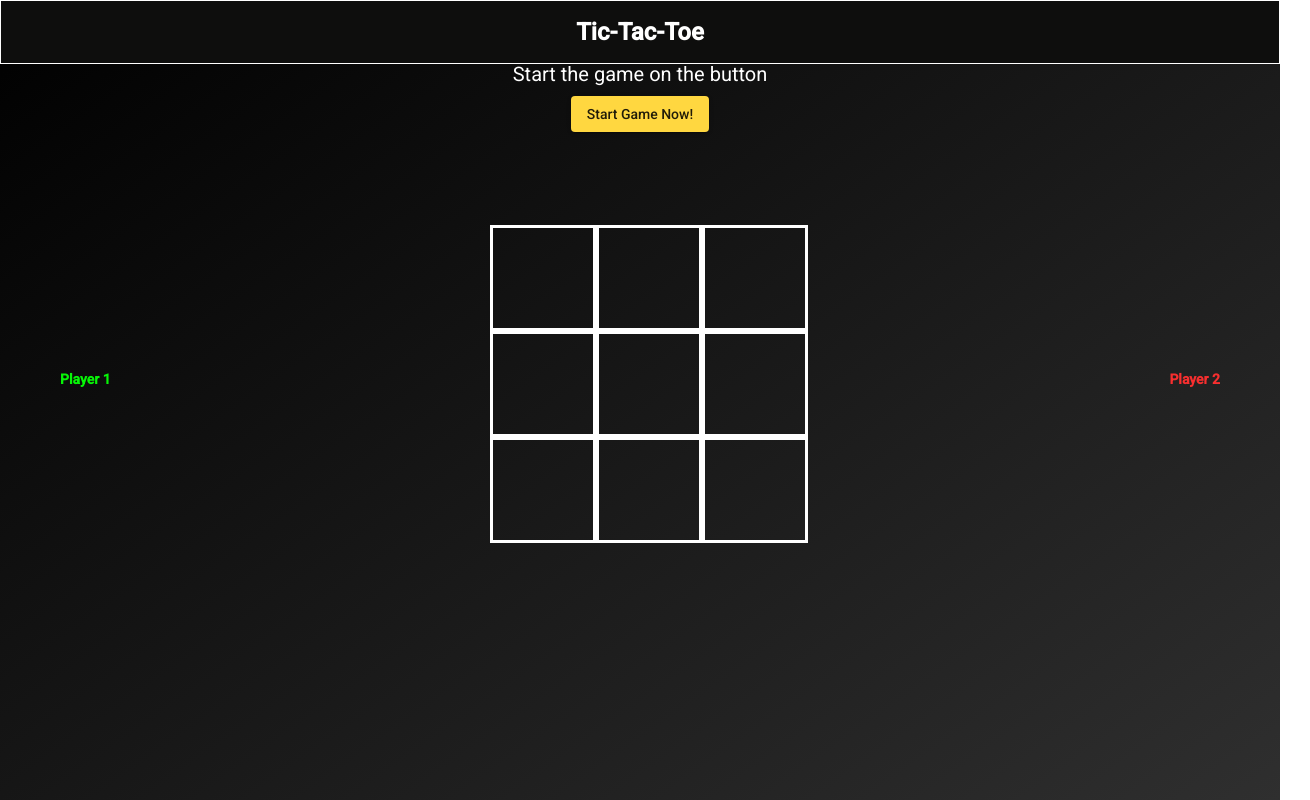
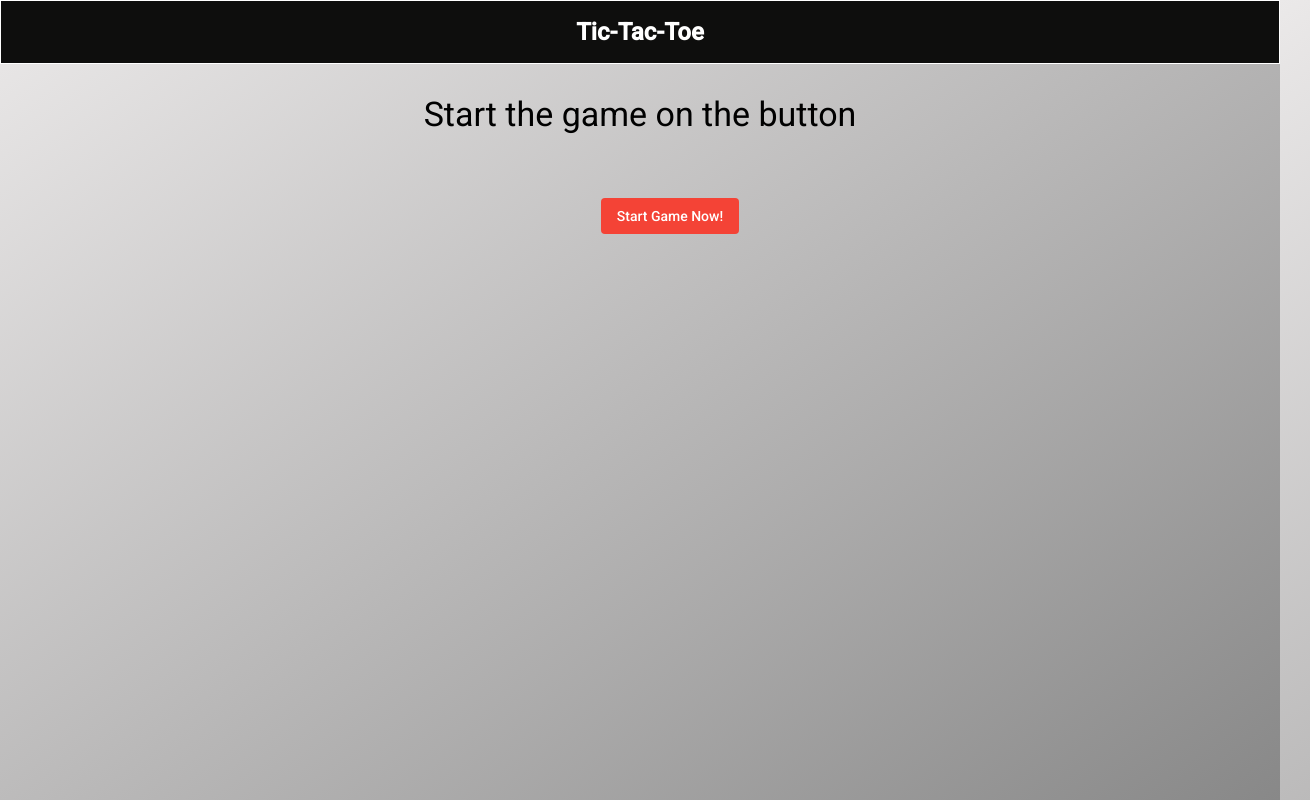
Before and after one commit to DanteWaker/tic-tac-toe-marvel, an Angular app: page / in a window 1280 px wide. Shown: the whole page, 1310 px wide, since content can reach past the window. Built offline with nearby package versions, Linux system fonts and the light colour scheme.

Commit message:
version-0.3

```diff
--- a/src/app/game/game.component.html
+++ b/src/app/game/game.component.html
@@ -6,19 +6,32 @@
     </div>
 
     <div class="field">
-        <p class="text">
+        <p class="current-status mat-display-1">
             Start the game on the button
         </p>
     </div>
 
     <div class="field" style="width: 100%">
-        <button (click)="startGame()" position="0" mat-raised-button color="accent" class="start-game-button">Start Game Now!</button>
+        <button
+        (click)="startGame()"
+        position="0"
+        mat-flat-button color="warn"
+        class="start-game-button">Start Game Now!</button>
+
+    <!--
+        <button
+        (click)="startGame()"
+        position="0"
+        mat-flat-button color="primary"
+        *ngIf="this.game.gameStatus === 1"
+        class="start-game-button">Restart!</button>
+    -->
     </div>
 
 
-    <div class="gameboard">
+    <div *ngIf="this.game.gameStatus === 1" class="gameboard">
 
-        <div class="players player-one">
+        <div class="players player-1">
             <p class="mat-body-1">Player 1</p>
         </div>
 
@@ -41,7 +54,7 @@
 
         </div>
 
-        <div class="players player-two">
+        <div class="players player-2">
             <p class="mat-body-2">Player 2</p>
         </div>
 
--- a/src/app/game/game.component.scss
+++ b/src/app/game/game.component.scss
@@ -8,34 +8,50 @@
         justify-content: space-between;
 
         .players {
-
+            background-color: rgb(27, 116, 189);
+            border: 1px solid black;
+            border-radius: 2px;
             .mat-body-1, .mat-body-2 {
                 font-weight: 700;
-                margin: 0 0 10px 0;
+                margin: 10px;
+                font-size: 40px;
             }
         }
 
 
-        .player-one {
+        .player-1 {
             margin-left: 60px;
             color: rgb(7, 245, 7);
         }
 
-        .player-two {
+        .player-2 {
             margin-right: 60px;
             color: rgb(247, 47, 47);
         }
 
         .gamefield {
             display: flex;
-            align-items: center;
+            float: left;
             max-width: 300px;
             max-height: 300px;
-            .subfield{
-                cursor: pointer;
-                height: 100px;
-                width: 100px;
-                border: 3px solid #fff;
+            .row {
+                margin: 0;
+
+                .subfield{
+                    cursor: pointer;
+                    height: 100px;
+                    width: 100px;
+                    border: 3px solid #fff;
+
+                    &.player-one {
+                        background-color: rgb(7, 245, 7);
+                    }
+
+                    &.player-two {
+                        background-color: rgb(247, 47, 47);
+                    }
+            }
+
             }
         }
     }
--- a/src/app/game/game.component.ts
+++ b/src/app/game/game.component.ts
@@ -16,12 +16,40 @@ export class GameComponent implements OnInit {
 
   startGame(): void {
     this.game.gameStart();
+    const currentPlayer = 'Current turn: Player: ' + this.game.currentTurn;
+    const information= document.querySelector('.current-status');
+    information.innerHTML = currentPlayer;
   }
 
   async clickSubField( subfield: any): Promise<void> {
     if (this.game.gameStatus === 1) {
       const position = subfield.currentTarget.getAttribute('position');
       console.log(position);
+      this.game.setField(position, this.game.currentTurn);
+      const color = this.game.getPlayerColorClass();
+      subfield.currentTarget.classList.add(color);
+    }
+
+    await this.game.checkGameEndWinner().then((end: boolean) => {
+      if (this.game.gameStatus === 0 && end) {
+        const information = document.querySelector('.current-status');
+        information.innerHTML = "The winner is player " + this.game.currentTurn;
+      }
+    });
+
+    await this.game.checkGameEndFull().then((end: boolean) => {
+      if (this.game.gameStatus === 0 && end) {
+        const information = document.querySelector('.current-status');
+        information.innerHTML = "No winner, draw";
+      }
+    });
+
+    this.game.changePlayer();
+
+    if (this.game.gameStatus === 1) {
+      const currentPlayer = 'Current turn: Player: ' + this.game.currentTurn;
+      const information = document.querySelector('.current-status');
+      information.innerHTML = currentPlayer;
     }
 
   }
--- a/src/app/gamelogic.ts
+++ b/src/app/gamelogic.ts
@@ -24,4 +24,58 @@ export class Gamelogic {
         const startPlayer = Math.floor(Math.random() * 2) + 1;
         return startPlayer;
     }
+
+    setField(position: number, value: number): void {
+        this.gameField[position] = value;
+        console.log(this.gameField);
+    }
+
+    getPlayerColorClass(): string {
+        const colorClass = (this.currentTurn === 2) ? 'player-two' : 'player-one';
+        return colorClass;
+    }
+
+    changePlayer(): void {
+        this.currentTurn = (this.currentTurn === 2) ? 1 : 2;
+    }
+
+    async checkGameEndWinner(): Promise<boolean> {
+        let isFull = true;
+
+        if (this.gameField.includes(0)) {
+            isFull = false;
+        }
+
+        if (isFull ) {
+            this.gameEnd();
+            return true;
+        } else {
+            return false;
+        }
+    }
+
+    gameEnd(): void {
+        this.gameStatus = Status.STOP;
+    }
+
+    async checkGameEndFull(): Promise<boolean> {
+        let isFull = true;
+
+        if (this.gameField.includes(0)) {
+            isFull = false;
+        }
+
+        if (isFull ) {
+            this.gameEnd();
+            return true;
+        } else {
+            return false;
+        }
+    }
+
+    gameEnd(): void {
+        this.gameStatus = Status.STOP;
+    }
+
+
 }
--- a/src/styles.scss
+++ b/src/styles.scss
@@ -6,7 +6,7 @@ html, body {
 body {
     margin: 0;
     font-family: Roboto, "Helvetica Neue", sans-serif;
-    background-image: linear-gradient(145deg,#000, #2f2f2f);
+    background-image: linear-gradient(145deg,rgb(235, 233, 233), #888888);
 
     .hotbar{
         margin: 0;
@@ -26,9 +26,11 @@ body {
 
     .field{
         text-align: center;
+        margin: 30px 30px 30px 30px;
         .text {
             color: white;
             font-size: 20px
         }
     }
+
 }
```
